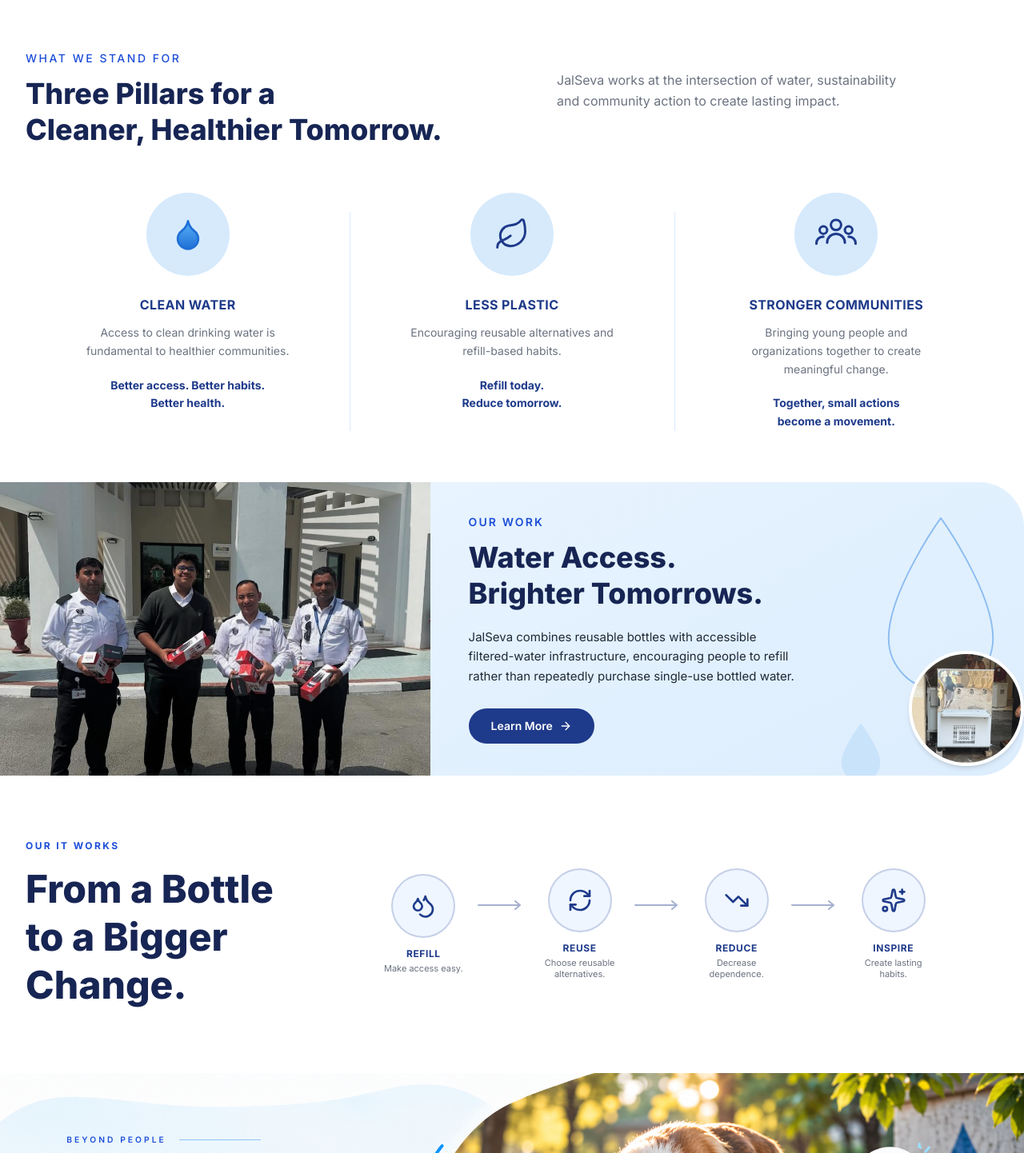
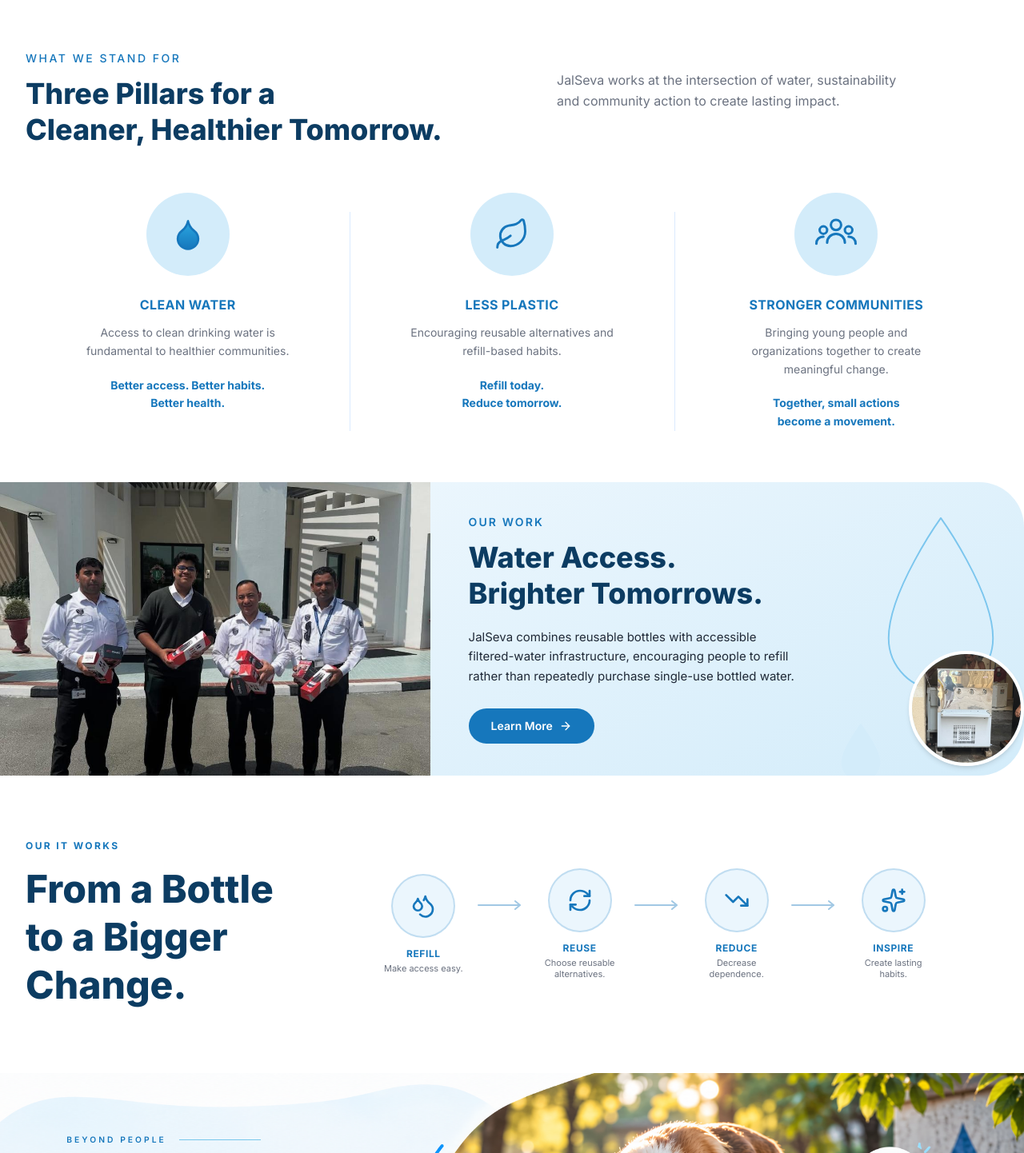
Before and after one commit to v-kash/jalseva2, a Next.js app: page / in a window 1280 px wide. Shown: the part 928-2370 px from the top of the page at 80% size. Built offline with nearby package versions, Linux system fonts and the light colour scheme.

Commit message:
added logo and chnaged theme

```diff
--- a/src/app/globals.css
+++ b/src/app/globals.css
@@ -1,13 +1,13 @@
 @import "tailwindcss";
 
 @theme inline {
-  --color-primary: #1e3a8a;
-  --color-primary-light: #1d4ed8;
-  --color-primary-bright: #3b82f6;
-  --color-sky-light: #eff6ff;
-  --color-sky-medium: #dbeafe;
-  --color-dark-blue: #172554;
-  --color-navy: #0f172a;
+  --color-primary: #1677bc;
+  --color-primary-light: #1e8bd0;
+  --color-primary-bright: #2aa8e2;
+  --color-sky-light: #ebf6fd;
+  --color-sky-medium: #d3ecfa;
+  --color-dark-blue: #0c3c62;
+  --color-navy: #082a45;
   --color-text-dark: #111827;
   --color-text-body: #1f2937;
   --color-text-muted: #6b7280;
@@ -33,13 +33,13 @@
 
 /* Decorative water drop */
 .water-drop {
-  background: linear-gradient(135deg, #93c5fd, #3b82f6);
+  background: linear-gradient(135deg, #7cc6ee, #2aa8e2);
   border-radius: 50% 50% 50% 50% / 60% 60% 40% 40%;
 }
 
 /* Gradient overlays */
 .blue-gradient-overlay {
-  background: linear-gradient(135deg, rgba(30, 58, 138, 0.9), rgba(29, 78, 216, 0.85));
+  background: linear-gradient(135deg, rgba(22, 119, 188, 0.9), rgba(42, 168, 226, 0.85));
 }
 
 /* Stat card hover */
@@ -48,7 +48,7 @@
 }
 .stat-card:hover {
   transform: translateY(-2px);
-  box-shadow: 0 8px 25px rgba(30, 58, 138, 0.15);
+  box-shadow: 0 8px 25px rgba(22, 119, 188, 0.15);
 }
 
 /* Ambassador photo */
--- a/src/components/Ambassadors.tsx
+++ b/src/components/Ambassadors.tsx
@@ -15,7 +15,7 @@
     <section id="ambassadors" className="py-16 md:py-20 bg-white">
       <div className="max-w-7xl mx-auto px-4 sm:px-6 lg:px-8">
         {/* Section Header */}
-        <p className="text-xs font-bold tracking-[0.2em] uppercase text-primary-light mb-8">
+        <p className="text-xs font-bold tracking-[0.2em] uppercase text-primary mb-8">
           JalSeva Ambassadors
         </p>
 
--- a/src/components/BeyondPeople.tsx
+++ b/src/components/BeyondPeople.tsx
@@ -8,10 +8,10 @@
       <div className="relative z-10 px-4 pb-8 pt-12 sm:px-8 md:pt-16 xl:absolute xl:inset-y-0 xl:left-0 xl:flex xl:w-[42%] xl:items-center xl:p-0 xl:pl-[6.5%]">
         <div className="space-y-5 xl:space-y-[1.4vw]">
           <div className="flex items-center gap-4">
-            <p className="text-xs font-semibold uppercase tracking-[0.3em] text-primary-light xl:text-[0.8vw]">
+            <p className="text-xs font-semibold uppercase tracking-[0.3em] text-primary xl:text-[0.8vw]">
               Beyond People
             </p>
-            <span className="h-px w-16 bg-blue-400/60 xl:w-[8vw]" />
+            <span className="h-px w-16 bg-primary-bright/60 xl:w-[8vw]" />
           </div>
 
           <h2 className="text-4xl font-extrabold leading-[1.05] tracking-tight text-dark-blue sm:text-5xl xl:text-[3.7vw]">
--- a/src/components/Footer.tsx
+++ b/src/components/Footer.tsx
@@ -1,4 +1,4 @@
-import { Droplets } from "lucide-react";
+import Image from "next/image";
 
 const quickLinks = [
   { label: "Home", href: "#home" },
@@ -16,13 +16,14 @@
         <div className="grid sm:grid-cols-2 lg:grid-cols-4 gap-10 lg:gap-12">
           {/* Logo & Description */}
           <div className="space-y-4">
-            <a href="#home" className="flex items-center gap-2">
-              <div className="w-9 h-9 rounded-full bg-white/10 flex items-center justify-center">
-                <Droplets className="w-5 h-5 text-blue-300" />
-              </div>
-              <span className="text-xl font-extrabold tracking-tight">
-                JALSEVA
-              </span>
+            <a href="#home" className="inline-block rounded-lg  py-2">
+              <Image
+                src="/whitelogo.png"
+                alt="Jalseva"
+                width={160}
+                height={40}
+                className="h-10 w-auto object-contain"
+              />
             </a>
             <p className="text-xs text-blue-200 tracking-wide">
               Refill · Reuse · Reduce
--- a/src/components/FoundedBy.tsx
+++ b/src/components/FoundedBy.tsx
@@ -26,7 +26,7 @@
 
           {/* Middle - Bio */}
           <div className="text-center lg:text-left">
-            <p className="text-xs font-bold tracking-[0.2em] uppercase text-primary-light mb-2">
+            <p className="text-xs font-bold tracking-[0.2em] uppercase text-primary mb-2">
               Founded By
             </p>
             <h2 className="text-3xl md:text-4xl font-extrabold text-dark-blue leading-tight">
--- a/src/components/HowItWorks.tsx
+++ b/src/components/HowItWorks.tsx
@@ -36,7 +36,7 @@
         <div className="grid lg:grid-cols-[1fr_2fr] gap-10 lg:gap-16 items-center">
           {/* Left */}
           <div>
-            <p className="text-xs font-bold tracking-[0.2em] uppercase text-primary-light mb-4">
+            <p className="text-xs font-bold tracking-[0.2em] uppercase text-primary mb-4">
               Our It Works
             </p>
             <h2 className="text-3xl md:text-4xl lg:text-5xl font-extrabold leading-tight text-dark-blue">
--- a/src/components/OurWork.tsx
+++ b/src/components/OurWork.tsx
@@ -13,7 +13,7 @@
     <svg
       viewBox="0 0 130 190"
       fill="none"
-      stroke="#8dbdf0"
+      stroke="#7cc6ee"
       strokeWidth="1.6"
       strokeLinecap="round"
       strokeLinejoin="round"
@@ -42,9 +42,9 @@
         </div>
 
         {/* Right - Content panel */}
-        <div className="relative bg-gradient-to-br from-[#e8f4ff] to-[#dcedfd] lg:rounded-r-[56px] lg:rounded-tl-none overflow-hidden px-6 py-10 md:px-12 lg:pl-12 lg:pr-0 flex items-center">
+        <div className="relative bg-gradient-to-br from-sky-light to-sky-medium lg:rounded-r-[56px] lg:rounded-tl-none overflow-hidden px-6 py-10 md:px-12 lg:pl-12 lg:pr-0 flex items-center">
           <div className="relative z-10 max-w-md lg:max-w-[420px]">
-            <p className="text-sm font-semibold tracking-[0.15em] uppercase text-primary-light mb-3">
+            <p className="text-sm font-semibold tracking-[0.15em] uppercase text-primary mb-3">
               Our Work
             </p>
 
@@ -80,7 +80,7 @@
           >
             <path
               d="M30 2C30 2 4 36 4 54a26 26 0 0 0 52 0C56 36 30 2 30 2Z"
-              fill="#c9e3fb"
+              fill="#d3ecfa"
             />
           </svg>
 
--- a/src/components/Partners.tsx
+++ b/src/components/Partners.tsx
@@ -22,7 +22,7 @@
         <div className="grid lg:grid-cols-2 gap-10 lg:gap-16 items-center">
           {/* Left Content */}
           <div className="space-y-4">
-            <p className="text-xs font-bold tracking-[0.2em] uppercase text-primary-light">
+            <p className="text-xs font-bold tracking-[0.2em] uppercase text-primary">
               Our Collaboration Partners
             </p>
             <h2 className="text-3xl md:text-4xl font-extrabold leading-tight text-dark-blue">
--- a/src/components/ThreePillars.tsx
+++ b/src/components/ThreePillars.tsx
@@ -32,7 +32,7 @@
       className={className}
       strokeWidth={1.5}
       fill="url(#dropGradient)"
-      stroke="#1f6fd6"
+      stroke="#1677bc"
     />
   );
 }
@@ -83,8 +83,8 @@
       <svg width="0" height="0" className="absolute" aria-hidden="true">
         <defs>
           <linearGradient id="dropGradient" x1="0" y1="0" x2="0" y2="1">
-            <stop offset="0%" stopColor="#5ab2f7" />
-            <stop offset="100%" stopColor="#1f6fd6" />
+            <stop offset="0%" stopColor="#2aa8e2" />
+            <stop offset="100%" stopColor="#1677bc" />
           </linearGradient>
         </defs>
       </svg>
@@ -93,7 +93,7 @@
         {/* Top Section */}
         <div className="grid lg:grid-cols-2 gap-6 lg:gap-12 mb-12 md:mb-14">
           <div>
-            <p className="text-sm font-medium tracking-[0.18em] uppercase text-primary-light mb-3">
+            <p className="text-sm font-medium tracking-[0.18em] uppercase text-primary mb-3">
               What We Stand For
             </p>
             <h2 className="text-3xl md:text-4xl font-extrabold leading-tight text-dark-blue">
@@ -124,7 +124,7 @@
                          md:[&:not(:first-child)]:before:w-px
                          md:[&:not(:first-child)]:before:bg-blue-100"
             >
-              <div className="w-[104px] h-[104px] mx-auto mb-6 rounded-full bg-[#d6eafc] flex items-center justify-center">
+              <div className="w-[104px] h-[104px] mx-auto mb-6 rounded-full bg-sky-medium flex items-center justify-center">
                 <PillarIcon type={pillar.icon} />
               </div>
 
```
Also changed, not shown: public/whitelogo.png (added).
